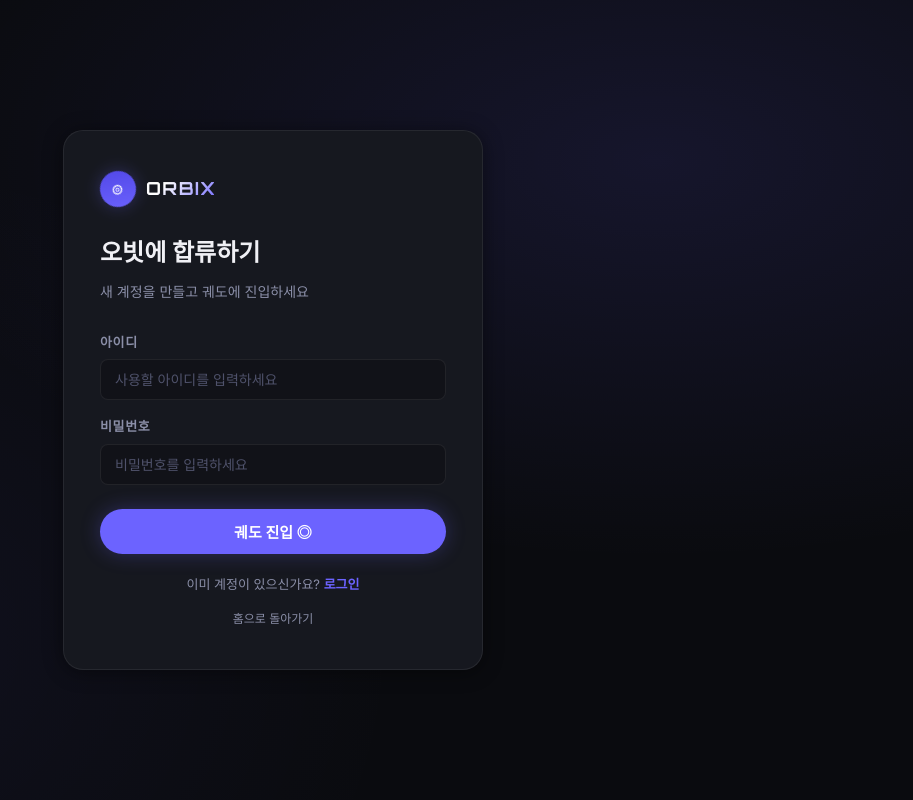
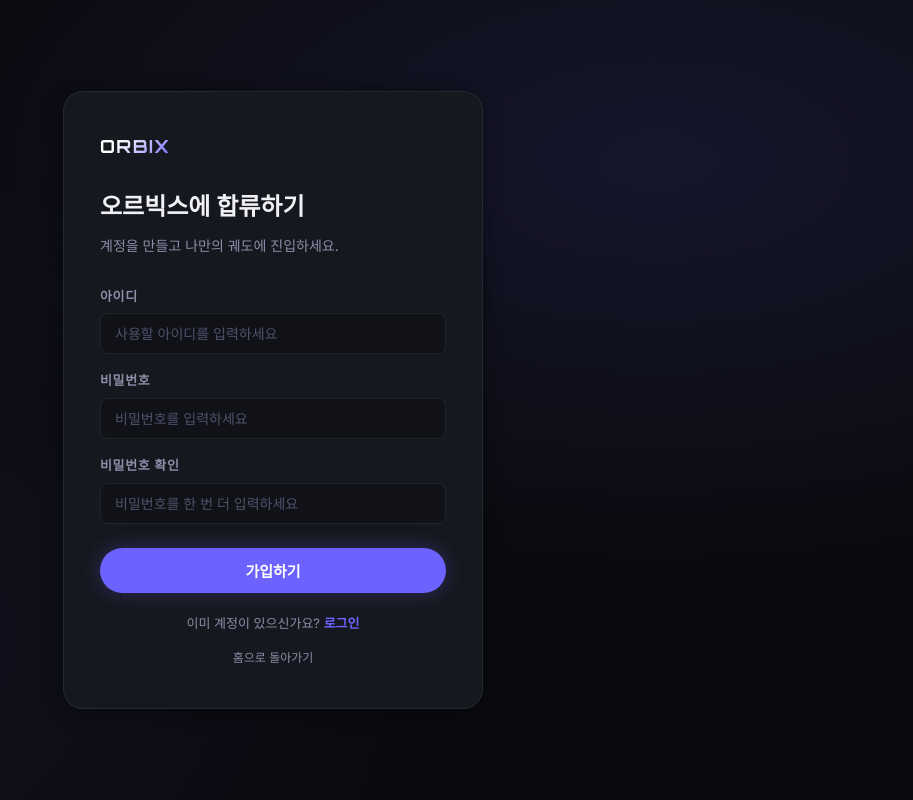
Before and after one commit to woojoong22/ORBIX, a Django app: page /signup/ in a window 1280 px wide. Shown: the whole page, without its empty margins (367-1280 px from the left). Run offline with Django 5.2, Linux system fonts and the light colour scheme; some libraries are stand-ins or nearby versions.

Commit message:
Fix auth forms for deployed signup and login

```diff
--- a/posts/templates/signup.html
+++ b/posts/templates/signup.html
@@ -11,49 +11,63 @@
   <link rel="stylesheet" href="{% static 'posts/orbix.css' %}">
 </head>
 <body>
-
 <div class="auth-page">
   <div class="auth-card">
-
-    <!-- Logo -->
     <div class="auth-logo">
-      <div class="logo-icon" style="animation: orbitSpin 6s linear infinite; background: linear-gradient(135deg, var(--accent-dark), var(--accent));">◎</div>
       <span class="logo-text">ORBIX</span>
     </div>
 
-    <div class="auth-title">오빗에 합류하기</div>
-    <div class="auth-subtitle">새 계정을 만들고 궤도에 진입하세요</div>
+    <div class="auth-title">오르빅스에 합류하기</div>
+    <div class="auth-subtitle">계정을 만들고 나만의 궤도에 진입하세요.</div>
 
-    {% if error %}
-    <div class="form-error" style="margin-bottom:16px; padding:12px; background:rgba(239,68,68,0.1); border-radius:8px; border:1px solid rgba(239,68,68,0.3);">
-      {{ error }}
-    </div>
-    {% endif %}
-
-    <form method="post">
+    <form method="post" action="{% url 'signup' %}">
       {% csrf_token %}
 
+      {% if form.non_field_errors %}
+      <div class="form-error" style="margin-bottom:16px;">
+        {{ form.non_field_errors }}
+      </div>
+      {% endif %}
+
       <div class="form-group">
-        <label class="form-label" for="username">아이디</label>
+        <label class="form-label" for="id_username">아이디</label>
         <input class="form-control" type="text"
-               name="username" id="username"
+               name="username" id="id_username"
                placeholder="사용할 아이디를 입력하세요"
                autocomplete="username"
-               value="{{ request.POST.username|default:'' }}"
+               value="{{ form.username.value|default:'' }}"
                required>
+        {% if form.username.errors %}
+        <div class="form-error">{{ form.username.errors }}</div>
+        {% endif %}
       </div>
 
       <div class="form-group">
-        <label class="form-label" for="password">비밀번호</label>
+        <label class="form-label" for="id_password1">비밀번호</label>
         <input class="form-control" type="password"
-               name="password" id="password"
+               name="password1" id="id_password1"
                placeholder="비밀번호를 입력하세요"
                autocomplete="new-password"
                required>
+        {% if form.password1.errors %}
+        <div class="form-error">{{ form.password1.errors }}</div>
+        {% endif %}
+      </div>
+
+      <div class="form-group">
+        <label class="form-label" for="id_password2">비밀번호 확인</label>
+        <input class="form-control" type="password"
+               name="password2" id="id_password2"
+               placeholder="비밀번호를 한 번 더 입력하세요"
+               autocomplete="new-password"
+               required>
+        {% if form.password2.errors %}
+        <div class="form-error">{{ form.password2.errors }}</div>
+        {% endif %}
       </div>
 
       <button type="submit" class="btn btn-primary" style="width:100%; margin-top:8px; font-size:15px; padding:12px;">
-        궤도 진입 ◎
+        가입하기
       </button>
     </form>
 
@@ -65,7 +79,6 @@
     <div style="text-align:center; margin-top:12px;">
       <a href="{% url 'home' %}" class="text-muted" style="font-size:12px;">홈으로 돌아가기</a>
     </div>
-
   </div>
 </div>
 
```
Also changed, not shown: posts/templates/login.html (+12 -12 lines), posts/tests.py (+10 -0 lines).
